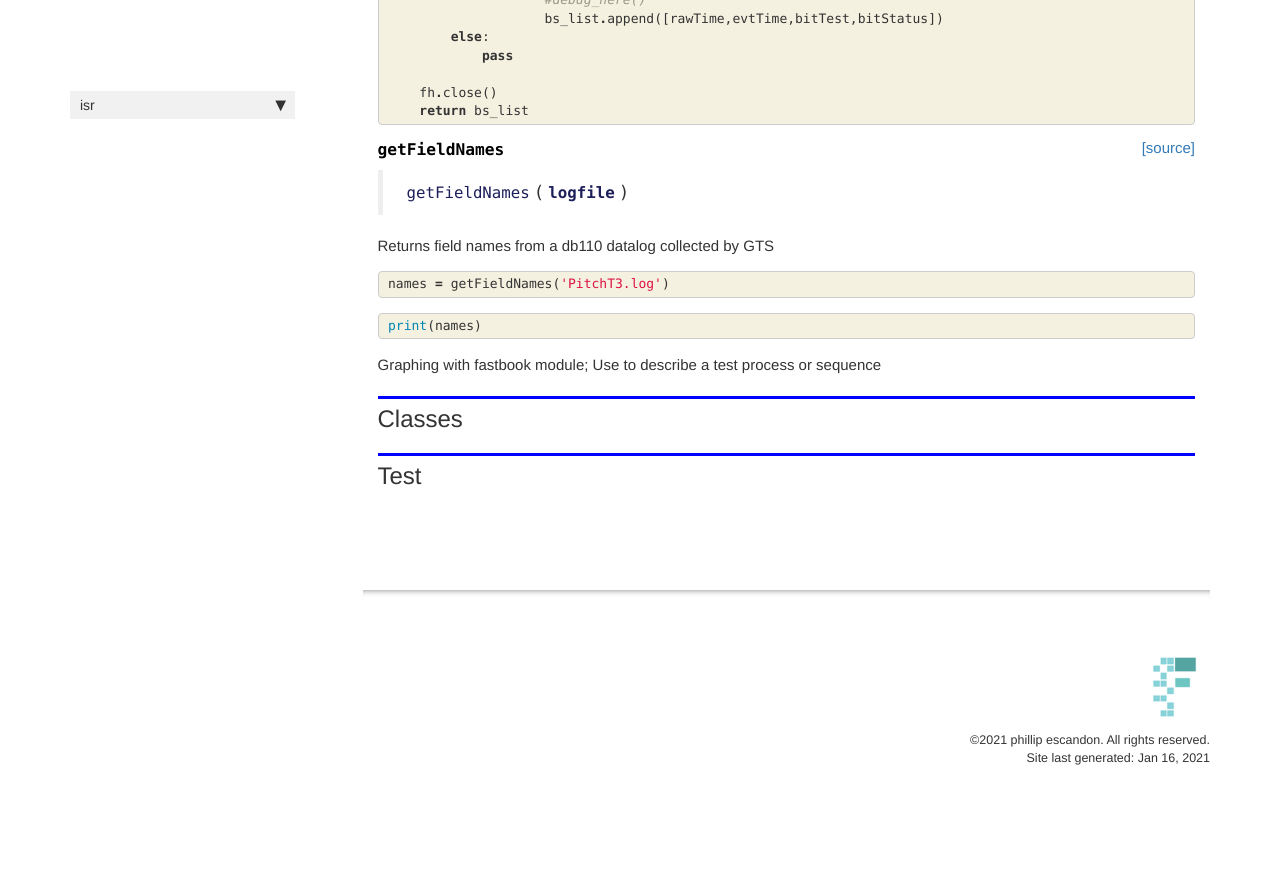
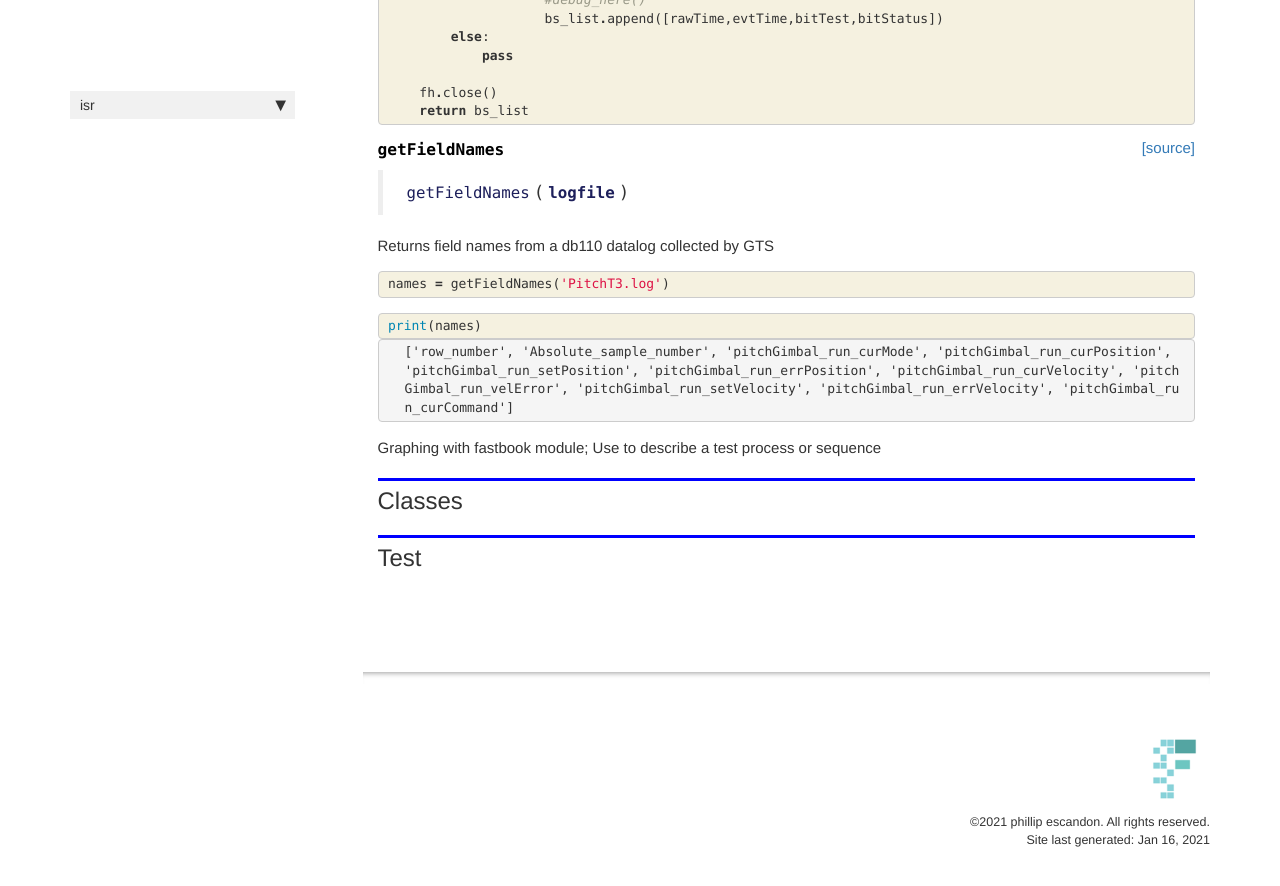
Before and after one commit to philescandon/ISR, a Jekyll site: the page built from docs/db110.html, in a window 1280 px wide and 900 px high, scrolled down 1385 px. Shown: the top 886 px of the window. Built offline with Jekyll 4.4.1, drawn with Linux system fonts in a browser that asks for light colours; nearby versions of some CDN libraries; comment, search, counter and statistics services are not loaded; before the commit the page ends 2202 px from its top, so only the background shows below that.

Commit message:
settings

```diff
--- a/docs/db110.html
+++ b/docs/db110.html
@@ -206,6 +206,20 @@ Output:
 </div>
 </div>
 
+<div class="output_wrapper">
+<div class="output">
+
+<div class="output_area">
+
+<div class="output_subarea output_stream output_stdout output_text">
+<pre>[&#39;row_number&#39;, &#39;Absolute_sample_number&#39;, &#39;pitchGimbal_run_curMode&#39;, &#39;pitchGimbal_run_curPosition&#39;, &#39;pitchGimbal_run_setPosition&#39;, &#39;pitchGimbal_run_errPosition&#39;, &#39;pitchGimbal_run_curVelocity&#39;, &#39;pitchGimbal_run_velError&#39;, &#39;pitchGimbal_run_setVelocity&#39;, &#39;pitchGimbal_run_errVelocity&#39;, &#39;pitchGimbal_run_curCommand&#39;]
+</pre>
+</div>
+</div>
+
+</div>
+</div>
+
 </div>
     {% endraw %}
 
--- a/docs/index.html
+++ b/docs/index.html
@@ -31,7 +31,7 @@ nb_path: "index.ipynb"
 
 <div class="cell border-box-sizing text_cell rendered"><div class="inner_cell">
 <div class="text_cell_render border-box-sizing rendered_html">
-<p>This structure is an investigation of the framework for tools and using nbdev tools to create, test and document tools for lab use.</p>
+<p>This structure is an investigation of using nbdev tools to create, test and document tools for lab use.</p>
 
 </div>
 </div>
```
Also changed, not shown: README.md, 2 other files.
